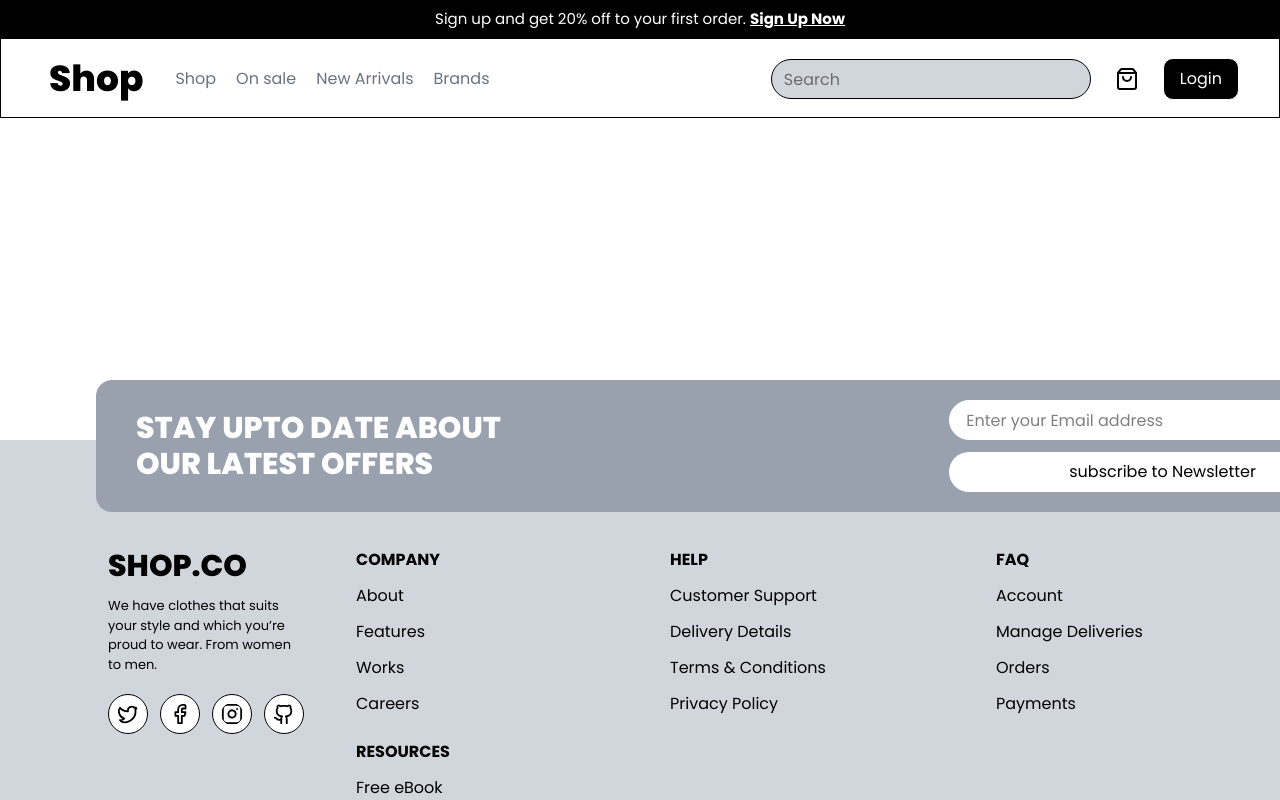
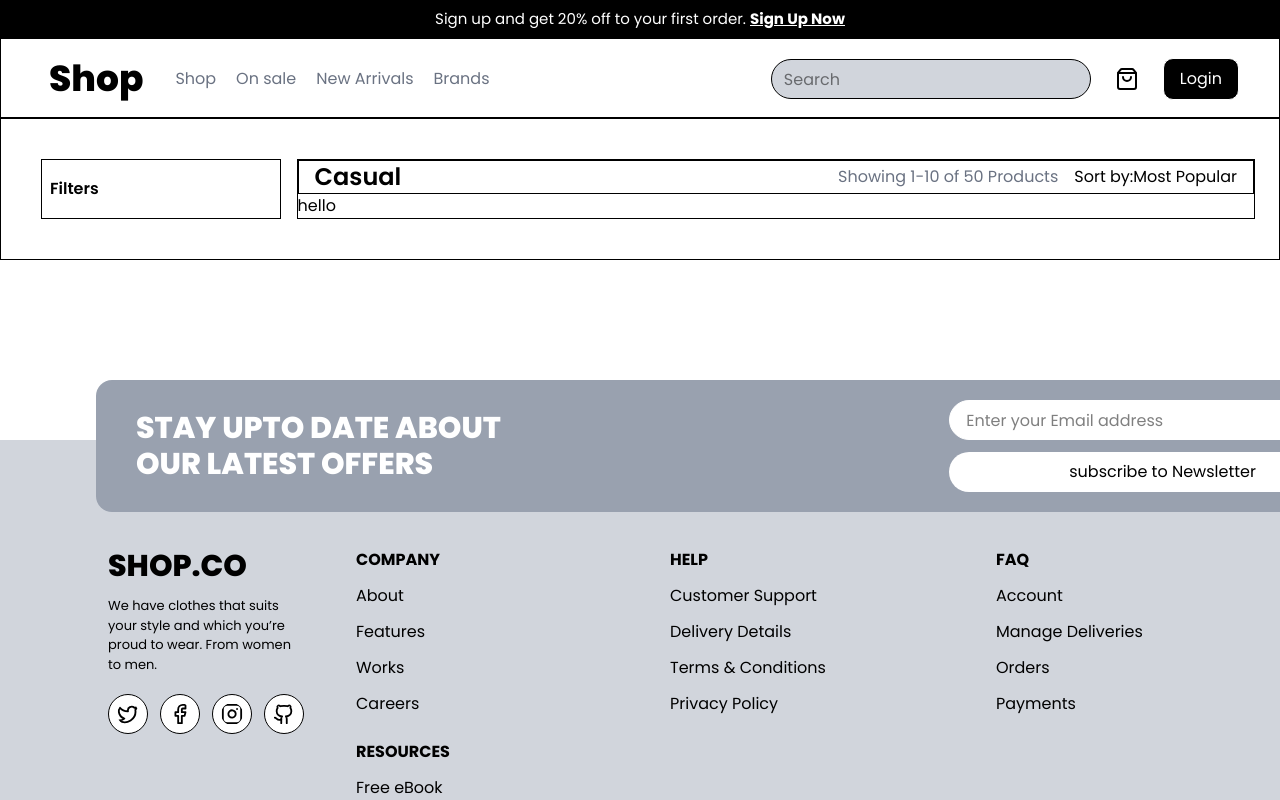
Before and after one commit to yashchalke/E-Commerce-Website, a React (Vite) app in the folder client/: page /New-Arrivals in a window 1280 px wide. Shown: the top 800 px of the page. Built offline with nearby package versions, Linux system fonts and the light colour scheme.

Commit message:
created category page basic structure

```diff
--- a/client/src/App.jsx
+++ b/client/src/App.jsx
@@ -6,6 +6,7 @@ import Blackbox from './components/Blackbox'
 import Navbar from './components/Navbar'
 import Footer from './components/Footer'
 import ProductDetails from './pages/ProductDetails'
+import Category from './pages/Category'
 
 const App = () => {
   return (
@@ -17,6 +18,7 @@ const App = () => {
         <Route path='/' element={<Home />}/>
         <Route path='/cart' element={<Cart />}/>
         <Route path='/product/:id' element={<ProductDetails />} />
+        <Route path='/New-Arrivals' element={<Category />} />
       </Routes>
     </main>
     <Footer/>
--- /dev/null
+++ b/client/src/pages/Category.jsx
@@ -0,0 +1,24 @@
+import React from 'react'
+
+
+const Category = () => {
+  return (
+    <div className='border px-10 py-10'>
+        <div className='grid grid-cols-[20%_80%] gap-4'>
+            <div className='border px-2 font-semibold flex items-center'>Filters</div>
+            <div className='border'>
+            <div className='border px-2 flex justify-between'>
+                <h1 className=' px-2 font-semibold text-2xl'>Casual</h1>
+                <div className='px-2 flex items-center gap-x-4'>
+                    <p className='text-gray-500'>Showing 1-10 of 50 Products</p>
+                    <p>Sort by:Most Popular</p>
+                </div>
+               </div>
+                <div>hello</div>
+                </div>
+        </div>
+    </div>
+  )
+}
+
+export default Category
```
